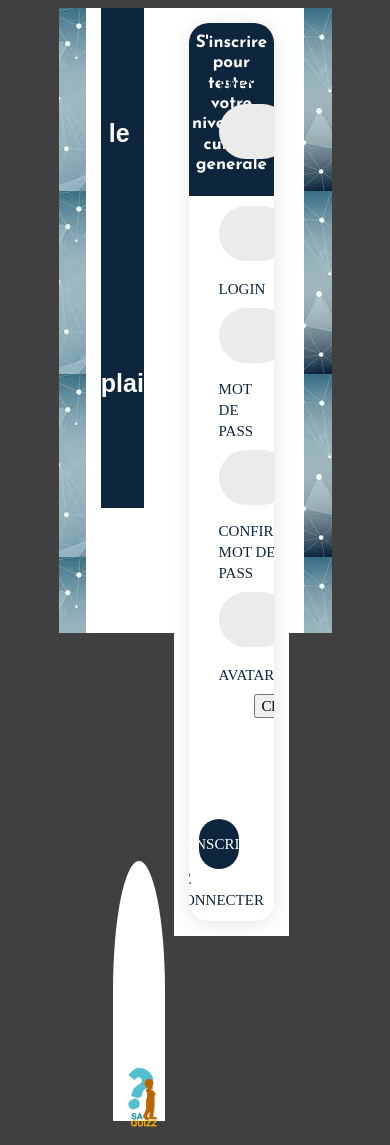
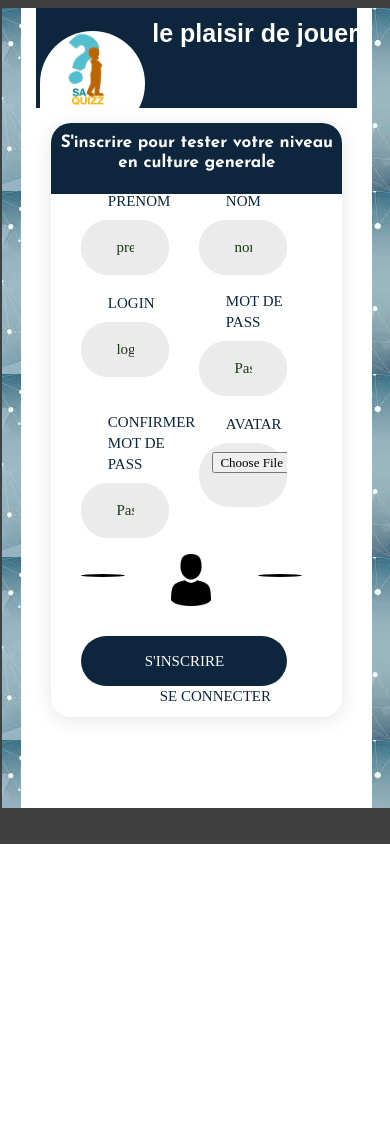
Before and after one commit to sakhir/qcm_bd_Ahmadou_Sakhir, a PHP site: page /src/inscription.php in a window 390 px wide. After the commit the page ends 844 px from the top, so only its background shows below. Run offline with PHP 8.4, Linux system fonts and the light colour scheme; some web fonts are replaced.

Commit message:
page inscription ,connexion et cote admin responsives

```diff
--- a/css/inscription.css
+++ b/css/inscription.css
@@ -51,8 +51,8 @@ background-image:url("../images/bgim.jpg") ;
 }
 .container {
   background-color: white;
-  height: 625px;
-  width: 80%;
+  height: 700px;
+  width: 90%;
 
 }
 .gauche {
@@ -72,18 +72,18 @@ background-image:url("../images/bgim.jpg") ;
 .arc{
  background-color:#fff;
  height:260px;
-position: relative;
-margin-top: -65%;
-margin-left: -52.5%;
-width: 45%;
+position: absolute;
+margin-top: -90%;
+margin-left: 1%;
+width: 88%;
 border-top-left-radius: 50%;
 border-top-right-radius: 50%;
 }
 #logosa{
-width: 35%;
-position: relative;
-margin-top: -60%;
-margin-left: -45%;
+width: 60%;
+position: absolute;
+margin-top: -90%;
+margin-left: 10%;
  }
 
 #av{
@@ -312,7 +312,7 @@ iframe {
 
 .inputf{
   font-family: Ubuntu-Bold;
-  font-size: 15px;
+  font-size: 17px;
   color: #1b3815;
   line-height: 1.2;
 margin-top: 10%;
@@ -406,10 +406,320 @@ margin-left: -10%;
 
 /*//////////////////////////////////////////////////////////////////
 [ Responsive ]*/
-@media (max-width: 576px) {
-  .login100-form {
+
+
+@media   (min-width:940px) and (max-width:1150px)  {
+ .container {
+  background-color: white;
+  height: 700px;
+  width: 90%;
+
+}
+#cont {
+
+background-image:url("../images/bgim.jpg") ;
+ width: 100%;
+ height: auto;
+ margin-top: 2%;
+  margin-left: 0.5%;
+/* margin:auto;*/
+
+}
+.gauche {
+ background-color:#0D263D;
+ height:600px;
+
+
+}
+.arc{
+ background-color:#fff;
+ height:350px;
+position: absolute;
+margin-top: -100%;
+margin-left: 1%;
+width: 88%;
+border-top-left-radius: 50%;
+border-top-right-radius: 50%;
+}
+#logosa{
+width: 70%;
+position: absolute;
+margin-top: -108%;
+margin-left: 10%;
+ }
+ .gauche span {
+  position: absolute;
+  color: #fff;
+  font-weight: bold;
+  font-size:25px;
+  line-height: 8;
+  left: 7%;
+}
+
+.login100-form {
+    padding-left: 15px;
+    padding-right: 15px;
+  }
+
+
+}
+@media   (min-width:768px) and (max-width:940px)  {
+
+.container {
+  background-color: white;
+  height: 700px;
+  width: 90%;
+
+}
+#cont {
+
+background-image:url("../images/bgim.jpg") ;
+ width: 100%;
+ height: auto;
+ margin-top: 2%;
+  margin-left: 0.5%;
+/* margin:auto;*/
+
+}
+.gauche {
+ background-color:#0D263D;
+ height:600px;
+
+
+}
+.arc{
+ background-color:#fff;
+ height:300px;
+position: absolute;
+margin-top: -100%;
+margin-left: 1%;
+width: 84%;
+border-top-left-radius: 50%;
+border-top-right-radius: 50%;
+}
+#logosa{
+width: 70%;
+position: absolute;
+margin-top: -108%;
+margin-left: 10%;
+ }
+ .gauche span {
+  position: absolute;
+  color: #fff;
+  font-weight: bold;
+  font-size:25px;
+  line-height: 10;
+  left: 2.5%;
+}
+
+.login100-form {
+    padding-left: 15px;
+    padding-right: 15px;
+  }
+.inputf{
+  font-family: Ubuntu-Bold;
+  font-size: 13px;
+  color: #1b3815;
+  line-height: 1.2;
+margin-top: 10%;
+margin-left: -20%;
+  position: relative;
+  display: block;
+  width: 130%;
+  height: 55px;
+
+  padding: 0 35px 0 35px;
+}
+
+}
+@media   (min-width:649px) and (max-width:767px)
+{
+
+.container {
+  background-color: white;
+  height: 800px;
+  width: 90%;
+
+}
+#cont {
+
+background-image:url("../images/bgim.jpg") ;
+ width: 100%;
+ height: auto;
+ margin-top: 2%;
+  margin-left: 0.5%;
+/* margin:auto;*/
+
+}
+.gauche {
+ background-color:#0D263D;
+ height:100px;
+
+
+}
+.arc{
+ background-color:#fff;
+ height:105px;
+position: absolute;
+margin-top: -20%;
+margin-left: 1%;
+width: 30%;
+border-top-right-radius: 50%;
+border-bottom-right-radius: 50%;
+
+}
+#logosa{
+width: 12%;
+position: absolute;
+margin-top: -20%;
+margin-left: 10%;
+ }
+ .gauche span {
+  position: absolute;
+  color: #fff;
+  font-weight: bold;
+  font-size:25px;
+  line-height: 2;
+  left: 35%;
+}
+
+.login100-form {
+    padding-left: 15px;
+    padding-right: 15px;
+  }
+
+
+}
+@media   (min-width:576px) and (max-width:649px)
+{
+
+
+.container {
+  background-color: white;
+  height: auto;
+  width: 90%;
+
+}
+#cont {
+
+background-image:url("../images/bgim.jpg") ;
+ width: 100%;
+ height: auto;
+ margin-top: 2%;
+  margin-left: 0.5%;
+/* margin:auto;*/
+
+}
+.gauche {
+ background-color:#0D263D;
+ height:100px;
+
+
+}
+.arc{
+ background-color:#fff;
+ height:105px;
+position: absolute;
+margin-top: -21%;
+margin-left: 1%;
+width: 30%;
+border-top-right-radius: 50%;
+border-bottom-right-radius: 50%;
+
+}
+#logosa{
+width: 12%;
+position: absolute;
+margin-top: -22%;
+margin-left: 9%;
+ }
+ .gauche span {
+  position: absolute;
+  color: #fff;
+  font-weight: bold;
+  font-size:25px;
+  line-height: 2;
+  left: 35%;
+}
+
+.login100-form {
     padding-left: 15px;
     padding-right: 15px;
   }
 }
+/* smartphone */
+
+
+
+@media   (min-width: 320px) and (max-width : 576px)
+{
+
+.container {
+  background-color: white;
+  height: 800px;
+  width: 90%;
+
+}
+#cont {
+
+background-image:url("../images/bgim.jpg") ;
+ width: 100%;
+ height: auto;
+ margin-top: 2%;
+  margin-left: 0.5%;
+/* margin:auto;*/
+
+}
+.gauche {
+ background-color:#0D263D;
+ height:100px;
+
+
+}
+.arc{
+ background-color:#fff;
+ height:105px;
+position: absolute;
+margin-top: -22%;
+margin-left: 1%;
+width: 30%;
+border-top-right-radius: 50%;
+border-bottom-right-radius: 50%;
+
+}
+#logosa{
+width: 14%;
+position: absolute;
+margin-top: -23%;
+margin-left: 7%;
+ }
+ .gauche span {
+  position: absolute;
+  color: #fff;
+  font-weight: bold;
+  font-size:25px;
+  line-height: 2;
+  left: 35%;
+}
+
+.login100-form {
+    padding-left: 15px;
+    padding-right: 15px;
+  }
+.inputf{
+  font-family: Ubuntu-Bold;
+  font-size: 13px;
+  color: #1b3815;
+  line-height: 1.2;
+margin-top: 10%;
+margin-left: -25%;
+  position: relative;
+  display: block;
+  width: 130%;
+  height: 55px;
+
+  padding: 0 35px 0 35px;
+}
+}
+
   /* fin de la partie inscription */
--- a/src/inscription.php
+++ b/src/inscription.php
@@ -12,11 +12,12 @@
        <div id="cont">
 			<div class="container ">
 			  <div class="row ">
-			    <div class="col-4 ">
+			    <div class=" col-xs-12 col-sm-12 col-md-4">
 			      <div class="gauche"> <span class="ml-2">  le plaisir de jouer </span></div>
-
+                     <div class="arc"> </div>
+		               <img id="logosa" src="../images/logo-QuizzSA.png">
 			    </div>
-			    <div class="col-8 ">
+			    <div class="col-xs-12 col-sm-12 col-md-8 ">
 			      	<div class="limiter">
 		<div class="container-login100">
 			<div class="wrap-login100">
@@ -25,8 +26,8 @@
 						S'inscrire pour tester votre niveau en culture generale
 					</span>
 					<div class="row">
-					   <div class="col-6 ">
-		                    <label class="txt3">Prenom</label>
+					   <div class="col-6">
+		                    <label class="txt3 m-t-18">Prenom</label>
 							<div class="wrap-input100  m-b-16" >
 
 								<input class="input100" type="text" name="prenom" placeholder="prenom">
@@ -34,7 +35,7 @@
 							</div>
                       </div>
                       <div class="col-6 ">
-		                    <label class="txt3">Nom</label>
+		                    <label class="txt3 m-t-18">Nom</label>
 							<div class="wrap-input100  m-b-16" >
 
 								<input class="input100" type="text" name="nom" placeholder="nom">
@@ -135,8 +136,7 @@
 		</div>
 
 	</div>
-	<div class="arc"> </div>
-	<img id="logosa" src="../images/logo-QuizzSA.png">
+
 			    </div>
 			  </div>
 
```
